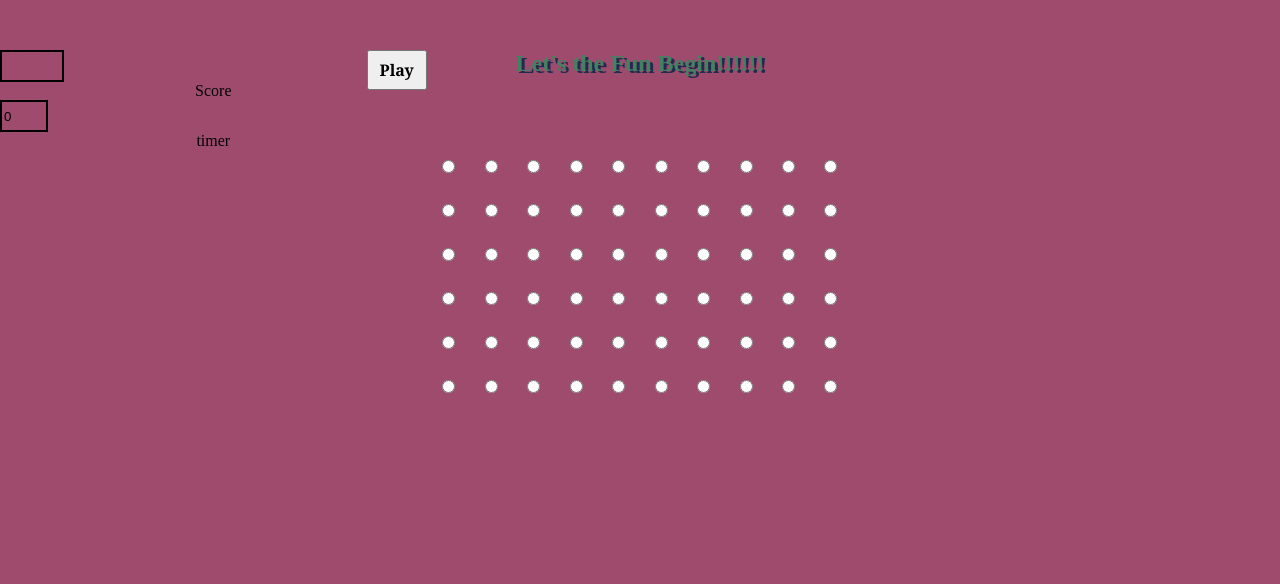
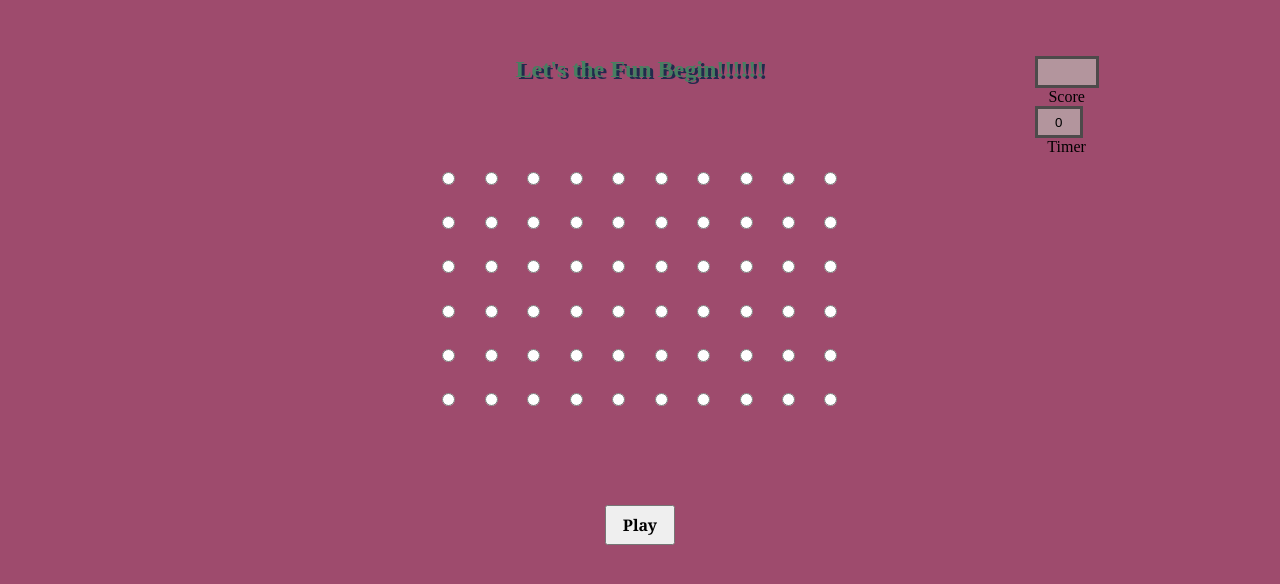
Before and after one commit to Ruhi-1/Hit_the_Dot, a plain HTML site: page index.html in a window 1280 px wide. Shown: the part 44-628 px from the top of the page. Drawn offline with Linux system fonts and the light colour scheme.

Commit message:
updated css

```diff
--- a/css/main.css
+++ b/css/main.css
@@ -1,6 +1,7 @@
 *{
     box-sizing: border-box;
     margin: 0;
+    padding: 0;
 }
 
 body {
@@ -79,11 +80,12 @@ table {
     cursor: pointer;
 }
 .button {
-    grid-column: 1 / 1;
-    grid-row: 2 / 2;
-    justify-self: right;
+    grid-column: 2 / 2;
+    grid-row: 4 / 4;
+    justify-self: center;
+    align-self: center;
     height: 40px;
-    width: 60px;
+    width: 70px;
     font-size: 1rem;
     font-weight: bold;
     font-family: Georgia, 'Times New Roman', Times, serif;
@@ -92,28 +94,32 @@ table {
     grid-row: 2 / 2;
     grid-column: 1 / 1;
     justify-self: right;
-    border: 2px solid black;
+    border: 3px solid rgb(77, 74, 74);
     width: 4rem;
     height: 2rem;
-    background-color: rgb(158, 75, 109);
+    background-color: rgb(179, 149, 157);
 }
  .align {
     grid-column: 1 / 1;
     grid-row: 2 / 2;
     justify-self: center;
+    text-align: center;
 }
 #record {
     grid-row: 2 / 2;
     grid-column: 3 / 3;
-    border: 2px solid black;
+    justify-items: center;
+    border-style: outset;
+    border: 3px solid rgb(77, 74, 74);
     width: 3rem;
     height: 2rem;
-    background-color: rgb(158, 75, 109);
+    background-color: rgb(179, 149, 157);
 }
 .timer {
     grid-row: 2 / 2;
     grid-column: 1 / 1;
     justify-self: center;
+    text-align: center;
 }
 
 .cell {
@@ -130,12 +136,21 @@ table {
     background-color:#555; font-size:85%;
     }
 #parent {
-    grid-column: 1 / 1;
+    grid-column: 3 / 3;
     grid-row: 2 / 2;
-    justify-content: right;
+    justify-self: center;
 
 }
-h2 {
-    grid-column: 2 / 2;
-    grid-row: 2 / 2;
+.reh2 {
+    display: flex;
+    justify-content: center;
+    align-items: center;
+    animation:blinkingText 3s infinite;
+    text-align: center;
+    text-shadow: 3px 2px rgb(29, 56, 179);
+    font-size: 5rem;
+
 }
+.button:hover {
+    background-color: rgb(184, 163, 166);
+}
--- a/index.html
+++ b/index.html
@@ -11,7 +11,7 @@
 <body>
     <form name="game" id="parent">
     <input class="scorecard" type="text" name="score"><div class="align">Score</div>
-    <input id="record" type="text" value="0"max="20"><div class="timer">timer</div>
+    <input id="record" type="text" value="0"max="20"><div class="timer">Timer</div>
     </form>
     <div class="div">
         <h1>Hit the Dot</h1>
@@ -20,8 +20,8 @@
         <h2 class="bling">Let's the Fun Begin!!!!!!</h2>
     </div>
     <div id="overlay">
-        <h2>Time's Up</h2>
-        <h2 id='endscore'></h2>
+        <h2 class="reh2">Time's Up</h2>
+        <h2 class="reh2" id='endscore'></h2>
         <button class="button" id="exit">X</button>
     </div>
     <table id="grab">
```
